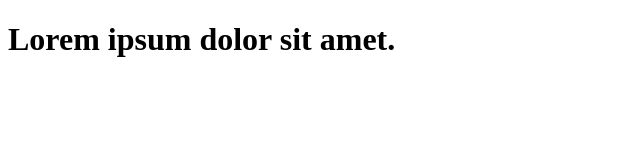
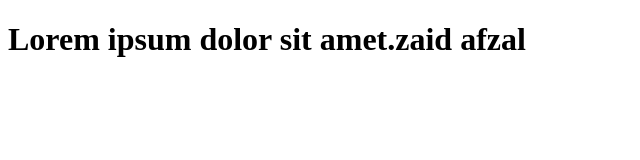
Before and after one commit to zaid483/merge, a plain HTML site: page index.html in a window 1280 px wide. Shown: the whole page, without its empty margins (0-640 px from the left). Drawn offline with Linux system fonts and the light colour scheme.

Commit message:
Update heading text in index.html

```diff
--- a/index.html
+++ b/index.html
@@ -6,7 +6,7 @@
       <title>Document</title>
 </head>
 <body>
-      <h1>Lorem ipsum dolor sit amet.
+      <h1>Lorem ipsum dolor sit amet.zaid afzal
       </h1>
 </body>
 </html>
```
